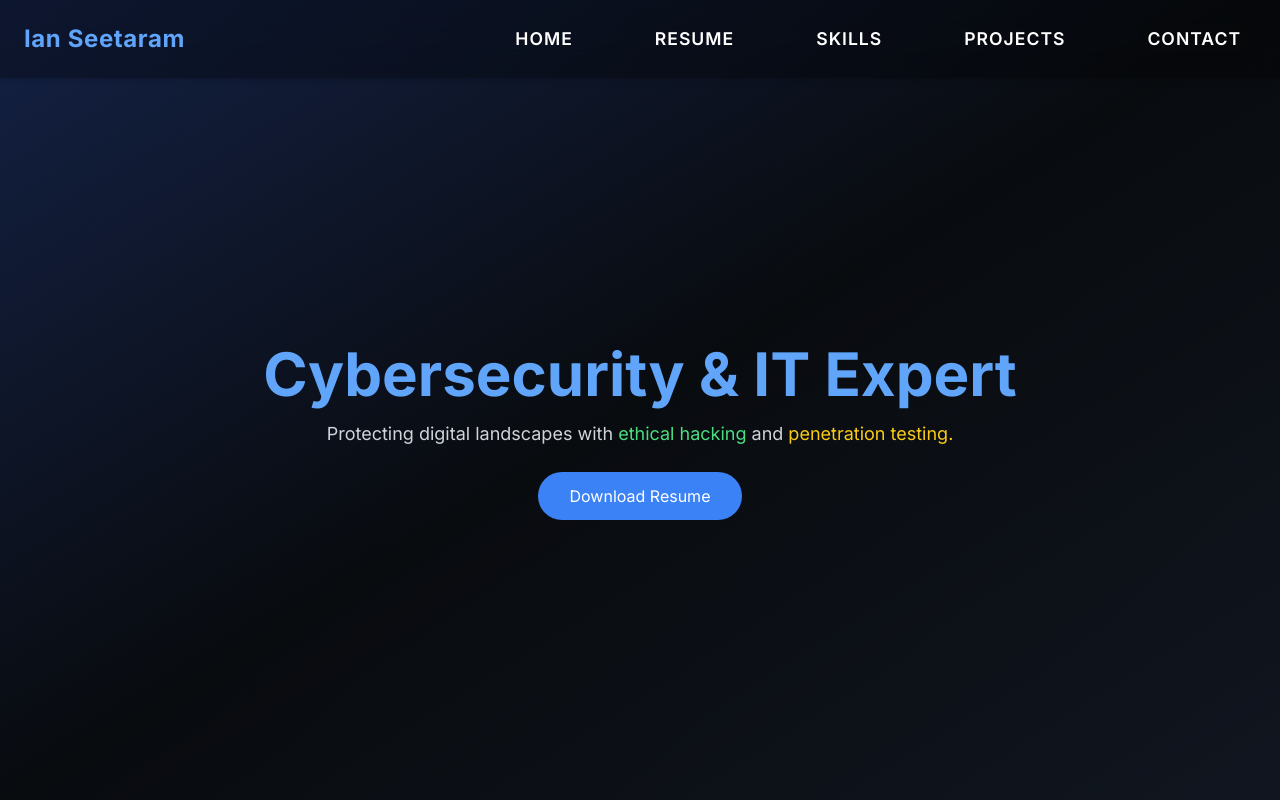
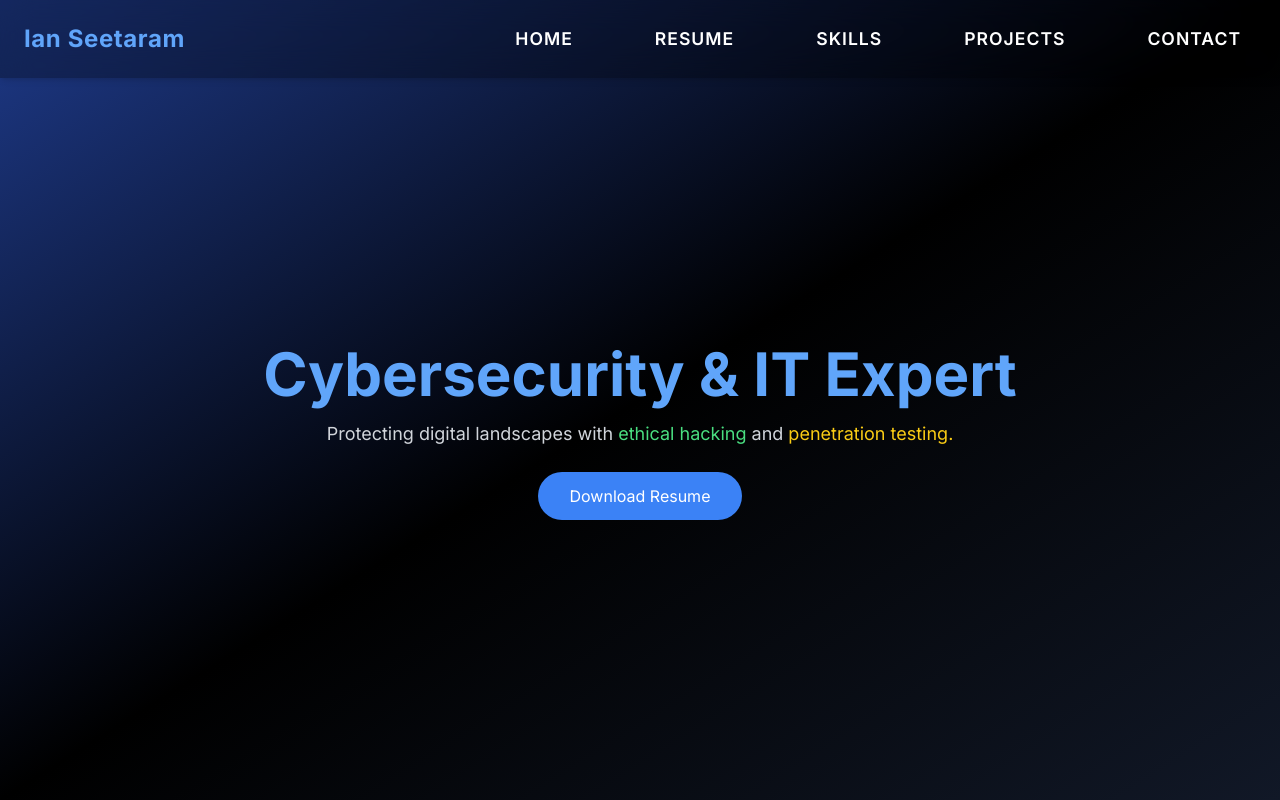
Before and after one commit to EyeonSee/EyeonCyberp, a React (Vite) app: page / in a window 1280 px wide. Shown: the top 800 px of the page. Built offline with nearby package versions, Linux system fonts and the light colour scheme.

Commit message:
Update Hero.jsx

```diff
--- a/src/components/Hero.jsx
+++ b/src/components/Hero.jsx
@@ -2,9 +2,7 @@ import { motion } from "framer-motion";
 
 const Hero = () => {
   return (
-    <section id="home" className="h-screen flex flex-col justify-center items-center text-center relative pt-16">
-      <div className="absolute inset-0 bg-gradient-to-br from-blue-900 via-black to-gray-900 opacity-40"></div>
-
+    <section id="home" className="h-screen flex flex-col justify-center items-center text-center relative pt-16 bg-gradient-to-br from-blue-900 via-black to-gray-900">
       <motion.h1
         initial={{ opacity: 0, y: -50 }}
         animate={{ opacity: 1, y: 0 }}
@@ -26,6 +24,7 @@ const Hero = () => {
 
       <motion.a
         href="/resume.pdf"
+        download
         className="mt-6 px-8 py-3 bg-blue-500 rounded-full text-white hover:bg-blue-600 transition-transform transform hover:scale-105 relative"
         initial={{ opacity: 0, scale: 0.8 }}
         animate={{ opacity: 1, scale: 1 }}
```
